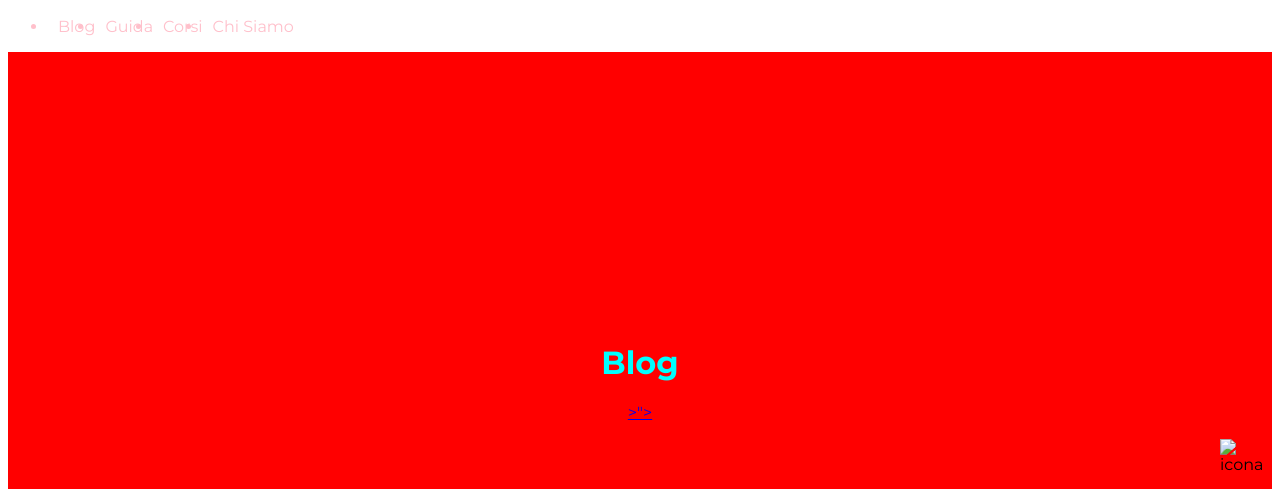
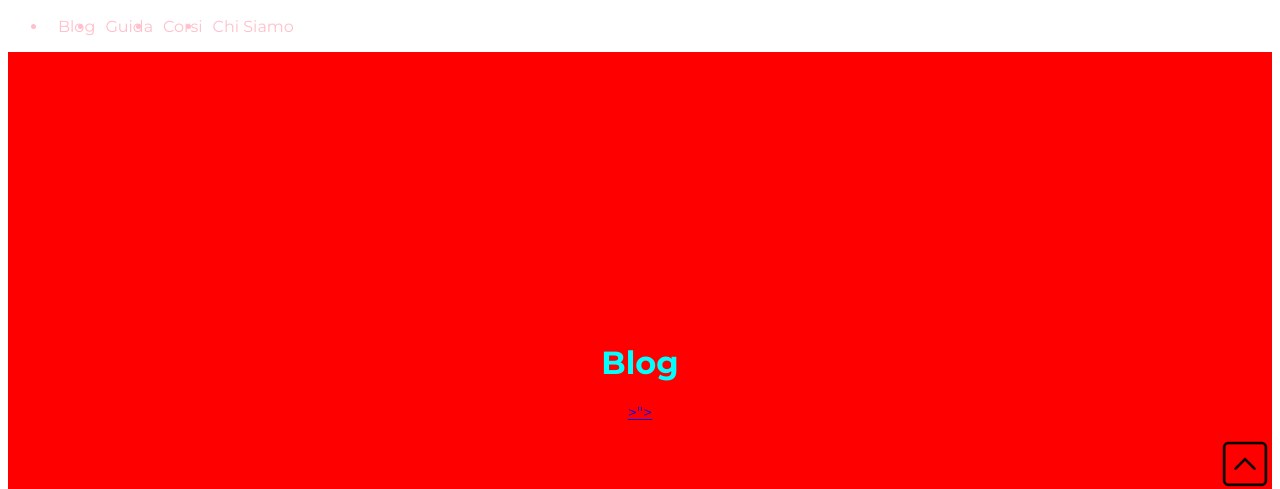
Before and after one commit to Sabby2509/Es.css.3, a plain HTML site: page index.html in a window 1280 px wide. Shown: the part 311-800 px from the top of the page. Drawn offline with Linux system fonts and the light colour scheme.

Commit message:
Add files via upload

```diff
--- a/index.html
+++ b/index.html
@@ -74,7 +74,7 @@
     </ul>
 
     <p>lorem ipsum dolor ist maximum</p>
-    <img class="imgIcon" src="./media/icona_navbar.png"; alt="icona">
+    <img class="imgIcon" src="icona_navbar.png" alt="icona">
     </footer>
 
 
```
